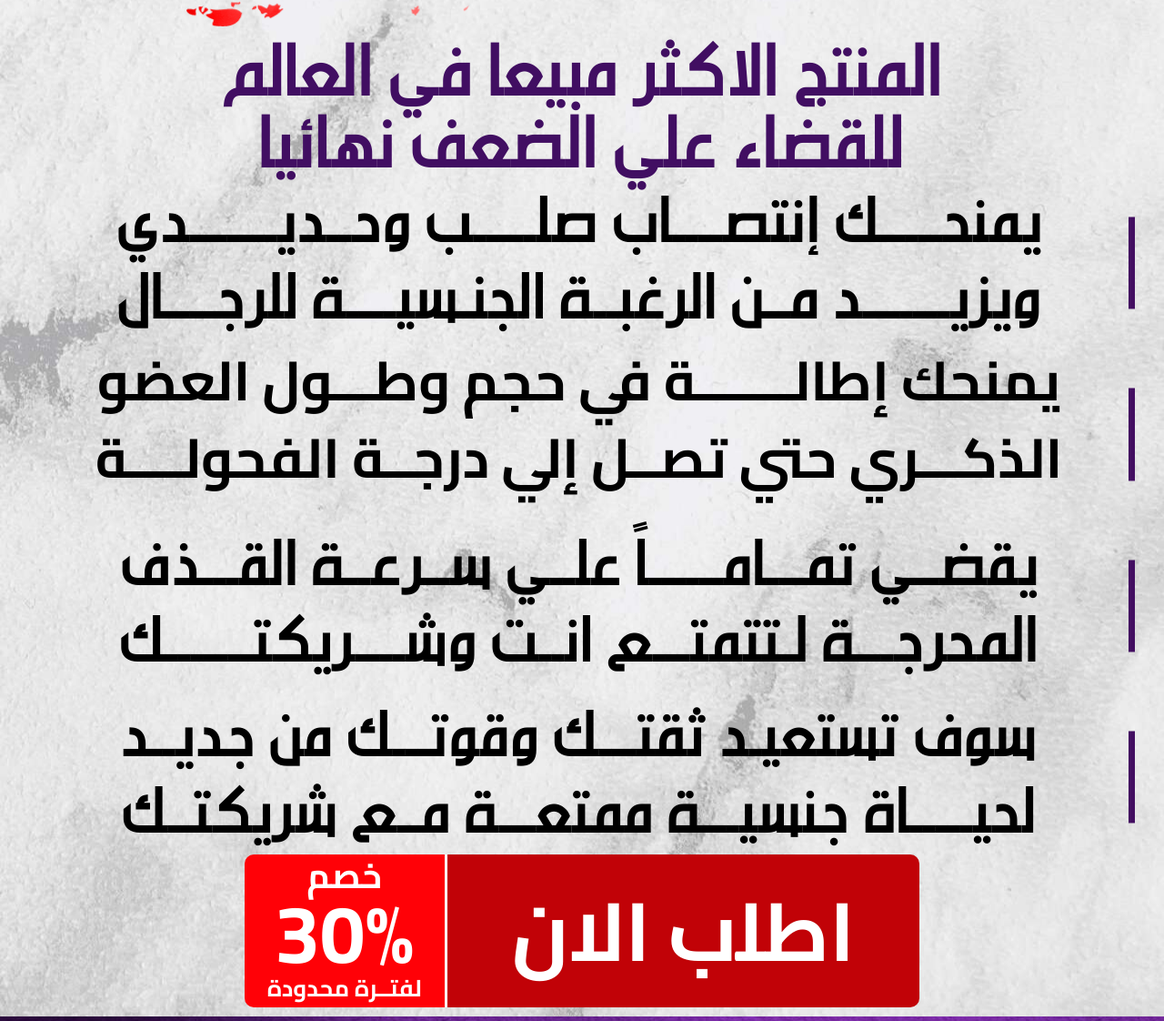
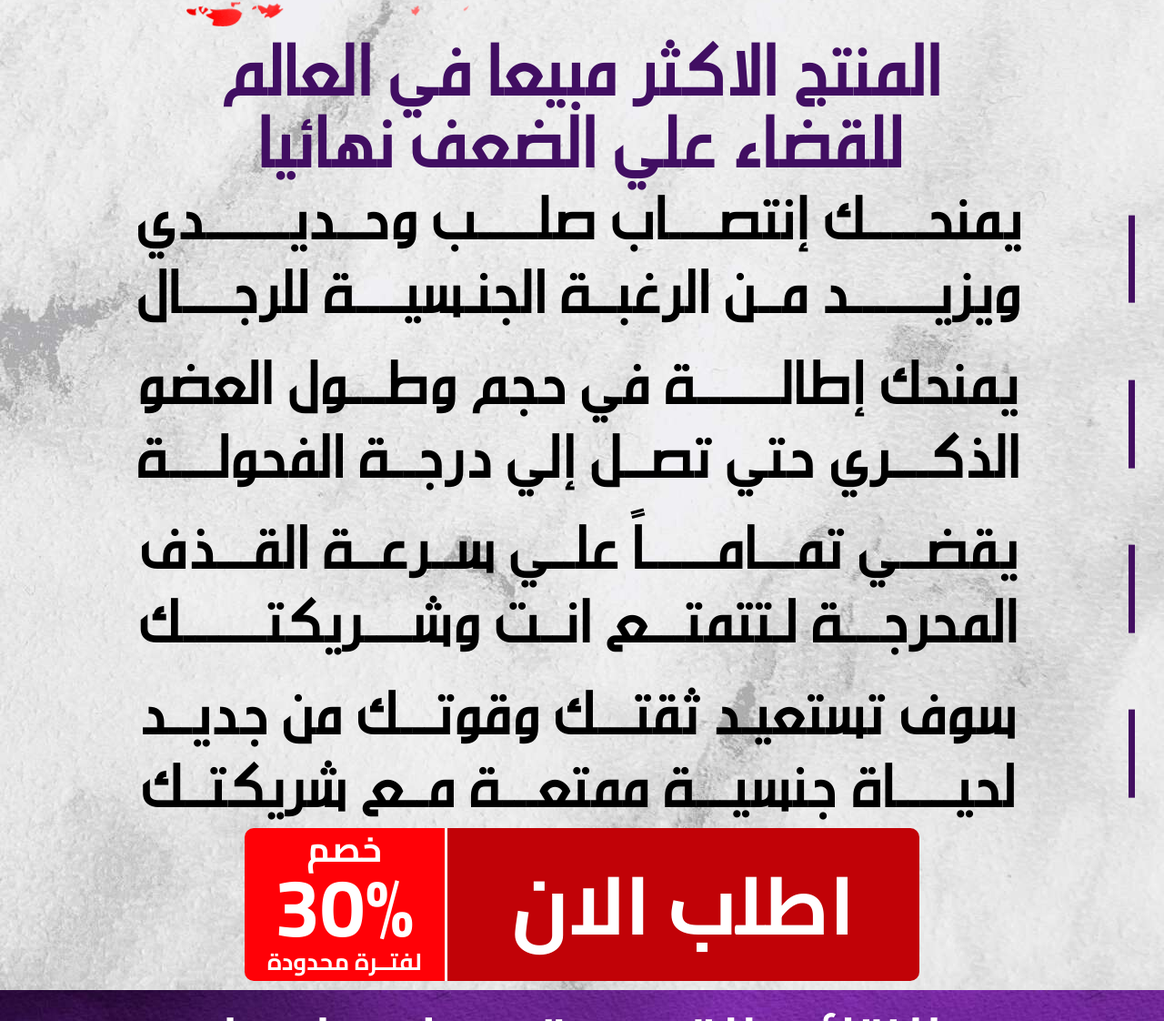
Before and after one commit to houdareda/Tinder, a plain HTML site: page index.html in a window 1280 px wide. Shown: the part 975-2097 px from the top of the page at 91% size. Drawn offline with Linux system fonts and the light colour scheme; no server answers; a web font is replaced by a local one.

Commit message:
Add files via upload

```diff
--- a/css/style.css
+++ b/css/style.css
@@ -166,7 +166,7 @@ body {
   position: relative;
   padding-right: 7px;
   text-align: center;
-  font-size: 4.7vw;
+  font-size: 4.5vw;
   font-weight: bold;
   line-height: 1.4;
   margin-bottom: 20px;
--- a/index.html
+++ b/index.html
@@ -31,7 +31,7 @@
           <br />ويزيـــــــد مــن الرغبــة الجنـسيــــة للرجــــال
         </li>
 
-        <li clas3="f_Bold">
+        <li class="f_Bold">
           يمنحك إطالـــــــة في حجم وطـــول العضو
 
           <br />الذكـــري حتي تصــل إلي درجــة الفحولــــة
```
